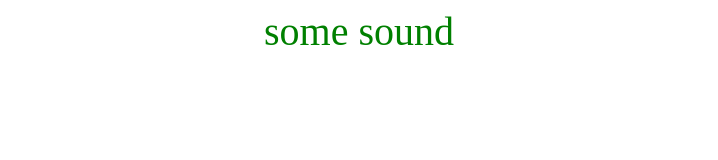
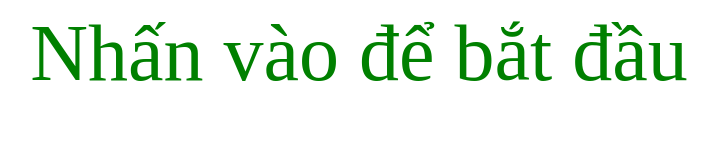
Before and after one commit to lehuutri/hocvan, a plain HTML site: page index.html in a window 1280 px wide. Shown: the whole page, without its empty margins (281-999 px from the left). Drawn offline with Linux system fonts and the light colour scheme.

Commit message:
larger font

```diff
--- a/index.html
+++ b/index.html
@@ -6,16 +6,17 @@
     <style>
         label {
             color: green;
-            font-size: 40px;
+            font-size: 80px;
         }
         div {
             text-align: center;
+            text-vertical-align: center;
         }
     </style>
 </head>
 <body onclick="set_sound()">
     <div id=sound>
-        <label id="the_sound">some sound</label>
+        <label id="the_sound">Nhấn vào để bắt đầu</label>
     </div>
     <script>
         function set_sound() {
```
